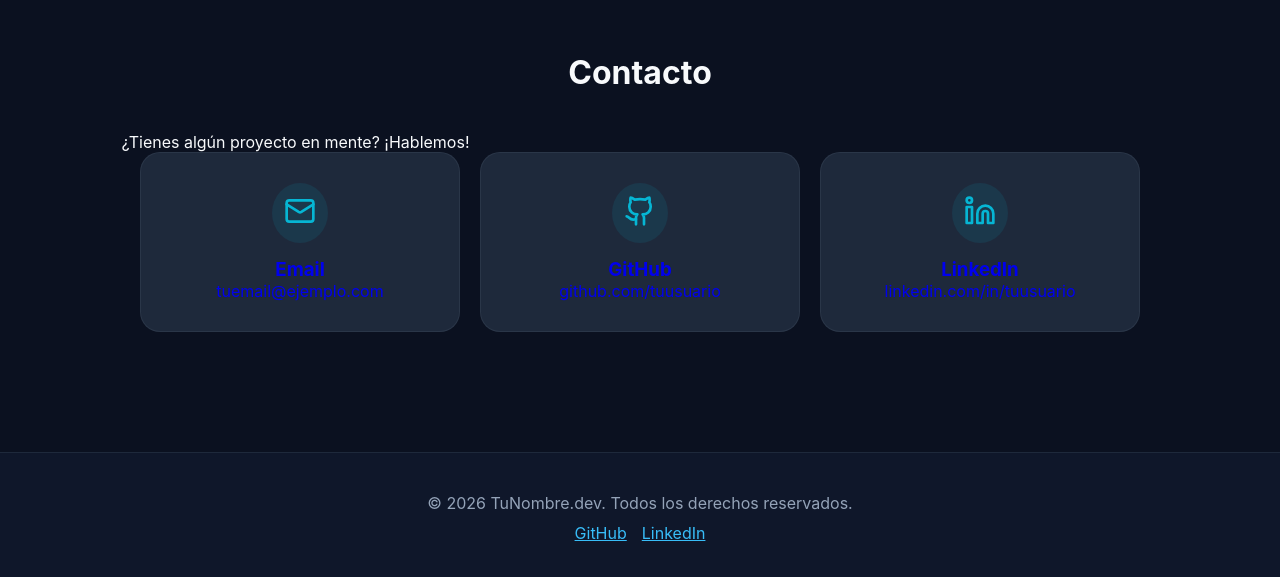
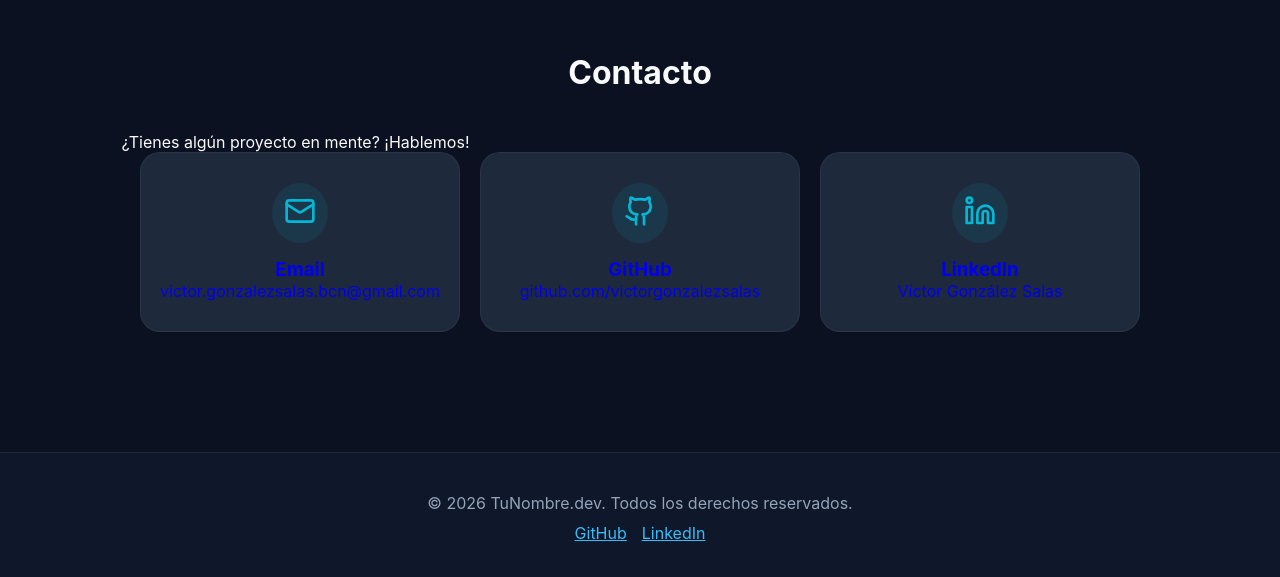
Before and after one commit to victorgonzalezsalasbcn-ctrl/Portfolio, a React (Vite) app: page / in a window 1280 px wide. Shown: the part 2086-2663 px from the top of the page. Built offline with nearby package versions, Linux system fonts and the light colour scheme.

Commit message:
Introducir RSS

```diff
--- a/src/components/Contact.jsx
+++ b/src/components/Contact.jsx
@@ -6,20 +6,20 @@ function Contact() {
   const contactMethods = [
     {
       name: "Email",
-      value: "tuemail@ejemplo.com",
-      link: "mailto:tuemail@ejemplo.com",
+      value: "victor.gonzalezsalas.bcn@gmail.com",
+      link: "mailto:victor.gonzalezsalas.bcn@gmail.com",
       icon: <Mail size={32} />
     },
     {
       name: "GitHub",
-      value: "github.com/tuusuario",
-      link: "https://github.com/tuusuario",
+      value: "github.com/victorgonzalezsalas",
+      link: "https://github.com/victorgonzalezsalasbcn-ctrl",
       icon: <Github size={32} />
     },
     {
       name: "LinkedIn",
-      value: "linkedin.com/in/tuusuario",
-      link: "https://linkedin.com/in/tuusuario",
+      value: "Víctor González Salas",
+      link: "https://www.linkedin.com/in/v%C3%ADctor-gonz%C3%A1lez-salas-07a941163/",
       icon: <Linkedin size={32} />
     }
   ];
```
